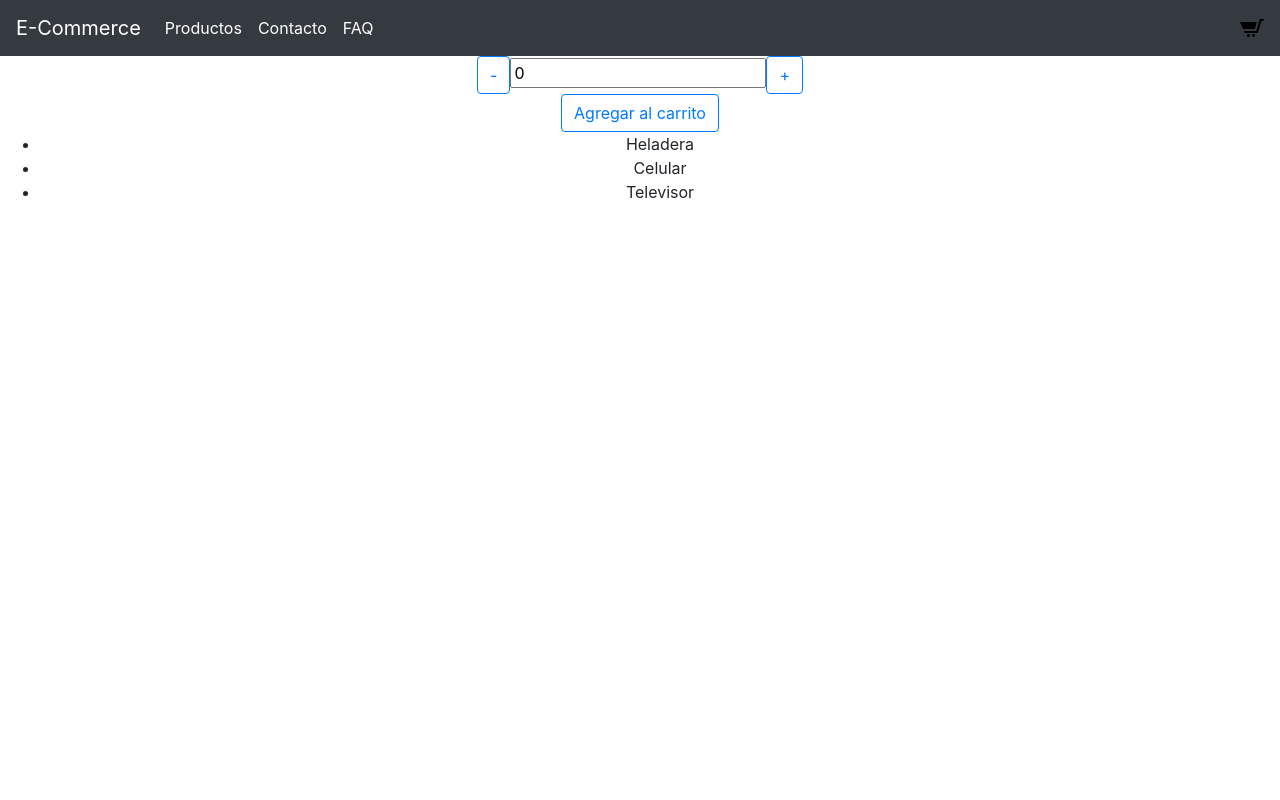
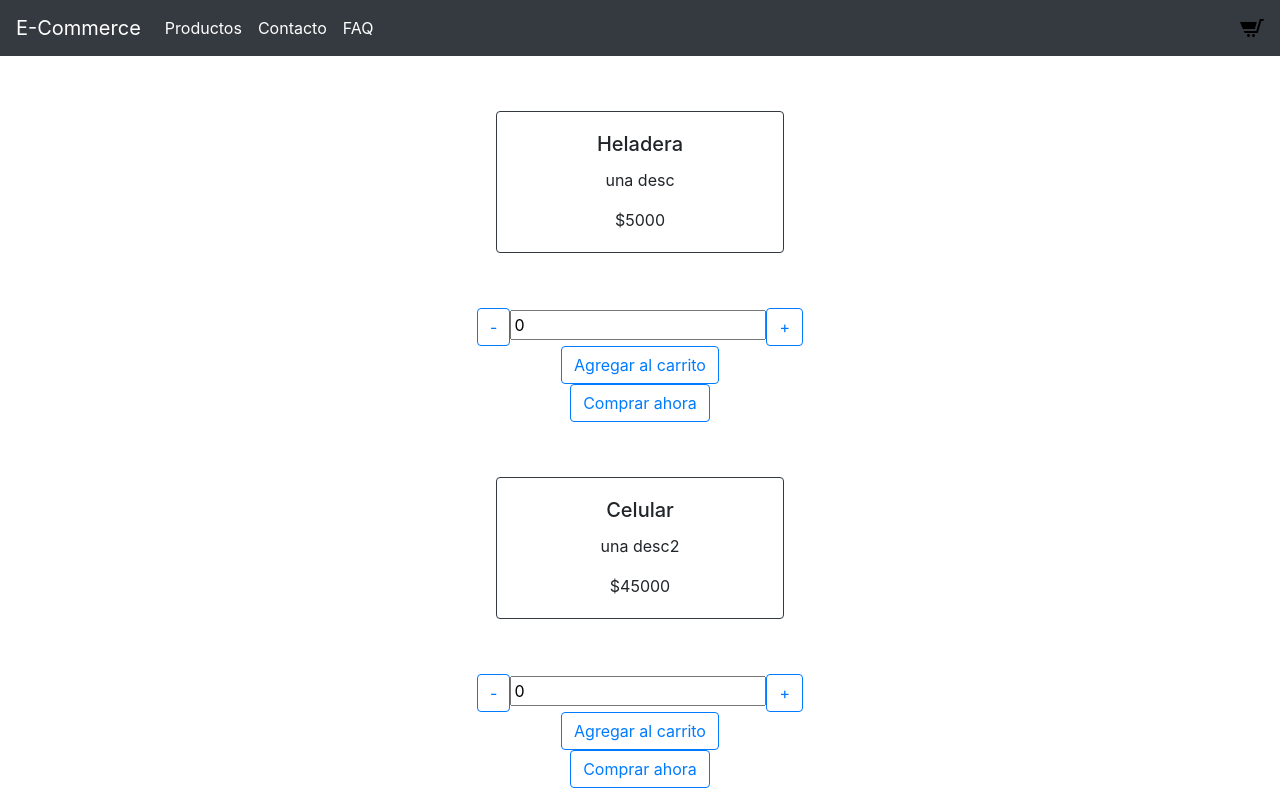
Before and after one commit to sauersebastian/e-commerce, a React (Create React App) app: page / in a window 1280 px wide. Shown: the top 800 px of the page. Built offline with nearby package versions, Linux system fonts and the light colour scheme.

Commit message:
ItemDetail y ItemDetailContainer

```diff
--- a/src/App.js
+++ b/src/App.js
@@ -1,24 +1,18 @@
 import React from 'react';
 import './App.css';
 import Navbar from './components/navbar';
-//import Home from './components/home';
+import Home from './components/home';
 //import { ItemCounterClass } from './components/itemCountClass';
 //import { CounterFunction } from './components/itemCountFunction';
-import { ItemCounter} from './components/itemCount.jsx';
+//import { ItemCounter} from './components/itemCount.jsx';
 //import ItemList from './components/itemList';
-import Item from './components/item';
+//import ItemListContainer from './components/itemListContainer';
 
 function App() {
   return (
     <div className="App">
-        <Navbar />
-
-        <div>
-          <ItemCounter />
-        </div>
-      <main>
-          <Item />
-      </main>
+      <Navbar />
+      <Home />
     </div>
   );
 }
--- a/src/components/home.jsx
+++ b/src/components/home.jsx
@@ -1,24 +1,17 @@
 import React from 'react';
-import { Card } from 'react-bootstrap';
 import './home.scss';
+import ItemListContainer from './itemListContainer';
 
 
 
 class Home extends React.Component {
     render(){
-        const { greeting } = this.props;
 
-        return <div className="home">
-            <Card border="dark" style={{ width: '18rem' }}>
-            <Card.Body>
-                <Card.Title>{greeting.name}</Card.Title>
-                <Card.Text>
-                    {greeting.desc}
-                </Card.Text>
-                <Card.Link href="https://google.com.ar">Un link</Card.Link>
-            </Card.Body>
-            </Card>
-        </div>
+        return (
+            <main className="home">
+                <ItemListContainer />
+            </main>
+        )
     }
 }
 
--- a/src/components/item.jsx
+++ b/src/components/item.jsx
@@ -1,39 +1,23 @@
-import React, { useState, useEffect} from "react";
-//import Home from './home';
-import ItemList from './itemList';
-import { productosFile } from './productos';
+import React from "react";
+import { Card } from 'react-bootstrap';
 
-function getItems() {
-
-    return new Promise(resolve => {
-        setTimeout(() => {
-            resolve(productosFile);
-        }, 2000);
-    });
-}
+export default function Item (props) {
+    const { name, desc, price } = props.product;
 
 
-export default function Item() {
-
-    const [items, setItems] = useState([])
-    const [loading, setLoading] = useState(true)
-
-    useEffect(() => {
-        getItems().then(products => {
-            setItems(products);
-            setLoading(false);
-        });
-    }, []);
-
-
-    if(loading){
-        return <pr>Cargando...</pr>;
-    } else {
-        return (
-            <React.Fragment>
-                {loading && <pr>Cargando...</pr>}
-                {!loading && <ItemList items={items} />}
-            </React.Fragment>
-        )
-    }
+    return (
+        <div className="home">
+            <Card border="dark" style={{ width: '18rem' }}>
+            <Card.Body>
+                <Card.Title>{name}</Card.Title>
+                <Card.Text>
+                    {desc}
+                </Card.Text>
+                <Card.Text>
+                    ${price}
+                </Card.Text>
+            </Card.Body>
+            </Card>
+        </div>
+    )
 }
--- a/src/components/itemCount.jsx
+++ b/src/components/itemCount.jsx
@@ -2,8 +2,7 @@ import React from "react";
 import Button from "./Button";
 import Input from "./Input";
 
-
-export class ItemCounter extends React.Component {
+export default class ItemCounter extends React.Component {
 
     constructor(){
         super();
@@ -11,9 +10,10 @@ export class ItemCounter extends React.Component {
             count: 0
         }
 
-        this.minCounter = 0;    // limite min
-        this.maxCounter = 10;   // limite max
+        this.minCounter =  0  // limite min
+        this.maxCounter =  10 // limite max
     }
+
 
 
     handleAdd = () => {
@@ -32,12 +32,13 @@ export class ItemCounter extends React.Component {
         }
     }
 
+
     render() {
     return (
         <div>
         <div>
             <Button onClick={this.handleSubstract} sign={"-"}/>
-            <Input count={this.state.count} handleChange={this.handleChange}/>
+            <Input count={this.state.count} />
             <Button onClick={this.handleAdd} sign={"+"}/>
         </div>
         <div>
--- /dev/null
+++ b/src/components/itemDetail.jsx
@@ -0,0 +1,20 @@
+import React from "react";
+import Item from "./item";
+import ItemCount from "./itemCount";
+import Button from "./Button";
+
+
+export default function ItemDetail(props) {
+
+    const onClick = () => {
+        console.log("El boton fue apretado");
+    }
+
+    return (
+        <div>
+            <Item product={props.product} />
+            <ItemCount  />
+            <Button onClick={onClick} sign={"Comprar ahora"} />
+        </div>
+    )
+}
--- /dev/null
+++ b/src/components/itemDetailContainer.jsx
@@ -0,0 +1,38 @@
+import React, { useState, useEffect } from "react";
+import ItemDetail from "./itemDetail";
+
+
+
+export default function ItemDetailContainer(props) {
+    const [item, setItem] = useState ();
+    const [loading, setLoading] = useState(true);
+
+    function getItem () {
+        return new Promise((res) => {
+            setTimeout(() => {
+                res(props.product);
+            }, 3000);
+        });
+    }
+
+    useEffect(() => {
+        getItem ()
+            .then((data) => {
+                console.log("data");
+                setItem(data);
+                setLoading(false);
+            })
+            .catch(() => console.log("rejected"));
+    }, );
+
+
+    return loading ? (
+        <p>Cargando...</p>
+    ) : (
+        <div>
+            <ItemDetail product={item} />
+        </div>
+    )
+
+
+}
--- a/src/components/itemList.jsx
+++ b/src/components/itemList.jsx
@@ -1,14 +1,16 @@
 import React from 'react';
+import ItemDetailContainer from './itemDetailContainer';
 
 export default function ItemList(props) {
 
     const productos = props.items;
-
-
-    return (
-        <ul>
-            {productos.map(p => <li key={p.id}>{p.name}</li>)}
-        </ul>
+       return (
+        <div>
+            {productos.map((product) => {
+                return (
+                    <ItemDetailContainer key={product.id} product={product} />
+                )
+            })}
+        </div>
     )
-
 }
--- /dev/null
+++ b/src/components/itemListContainer.jsx
@@ -0,0 +1,40 @@
+import React, { useState, useEffect} from "react";
+import ItemList from './itemList';
+import { productosFile } from './productos';
+
+
+
+function getItems() {
+
+    return new Promise(resolve => {
+        setTimeout(() => {
+            resolve(productosFile);
+        }, 2000);
+    });
+}
+
+
+export default function Item() {
+
+    const [items, setItems] = useState([])
+    const [loading, setLoading] = useState(true)
+
+    useEffect(() => {
+        getItems().then(products => {
+            setItems(products);
+            setLoading(false);
+        });
+    }, []);
+
+
+    if(loading){
+        return <pr>Cargando...</pr>;
+    } else {
+        return (
+            <React.Fragment>
+                {loading && <pr>Cargando...</pr>}
+                {!loading && <ItemList items={items} />}
+            </React.Fragment>
+        )
+    }
+}
--- a/src/components/navbar.jsx
+++ b/src/components/navbar.jsx
@@ -12,7 +12,7 @@ class Navbar extends React.Component{
           <div className="collapse navbar-collapse" id="navbarNav">
             <ul className="navbar-nav">
               <li className="nav-item active">
-                <a className="nav-link" href="https://google.com.ar">Productos <span class="sr-only">(current)</span></a>
+                <a className="nav-link" href="https://google.com.ar">Productos <span className="sr-only">(current)</span></a>
               </li>
               <li className="nav-item active">
                 <a className="nav-link" href="https://google.com.ar">Contacto</a>
```
